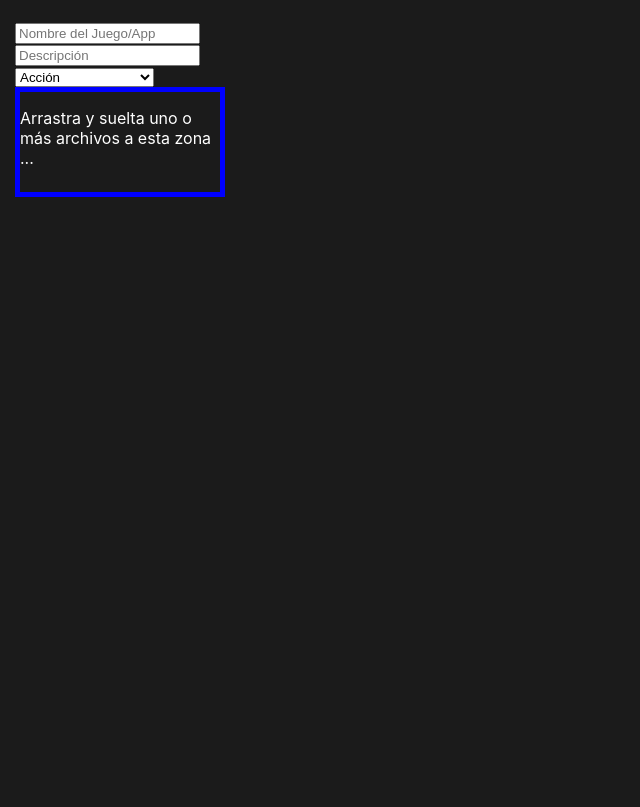
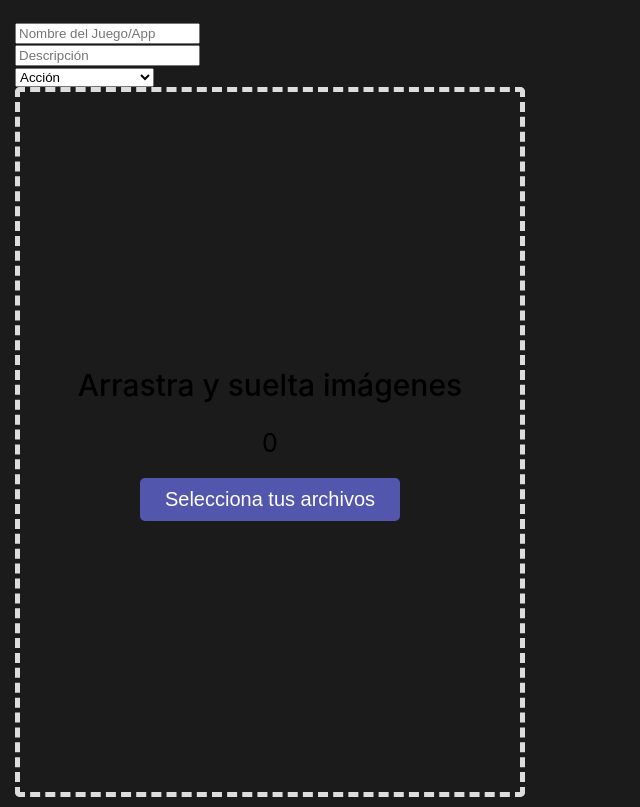
Before and after one commit to fedelaborda/Proyecto2022, a PHP site: page /Proyecto2022/publicarJuego.php in a window 1280 px wide. Shown: the part 100-907 px from the top of the page, without its empty margins (0-640 px from the left). Before the commit the page ends 297 px from the top, so only its background shows below. Run offline with PHP 8.4, Linux system fonts and the light colour scheme.

Commit message:
drag and drop actualizado

```diff
--- a/estilopublicar.css
+++ b/estilopublicar.css
@@ -13,8 +13,66 @@ nav ul li{
     color: white;
 
 }
-#drop_zone {
-    border: 5px solid blue;
-    width:  200px;
-    height: 100px;
+.drag-area {
+    border: 5px dashed #ddd;
+    width:  500px;
+    height: 700px;
+    border-radius: 5px;
+    display: flex;
+    align-items: center;
+    justify-content: center;
+    flex-direction: column;
   }
+
+  .drag-area.active{
+      background-color: #b8d4fe;
+      color: black;
+      border: 2px dashed #618ac9;
+  }
+
+  .drag-area h2 {
+    font-size: 30px;
+    font-weight: 500;
+    color: #000;
+  }
+
+  .drag-area span {
+      font-size: 25px;
+      color: #000;
+  }
+
+  .drag-area button {
+      padding: 10px 25px;
+      font-size: 20px;
+      border: 0;
+      outline: none;
+      background-color: #5256ad;
+      color: white;
+      border-radius: 5px;
+      cursor: pointer;
+      margin: 20px;
+  }
+
+  .file-container {
+      display: flex;
+      align-items: center;
+      gap: 10px;
+      padding: 10px;
+      border: solid 1px #ddd;
+  }
+
+  #preview {
+      margin-top: 10px;
+  }
+
+  .status-text {
+      padding: 0 10px;
+  }
+
+  .success{
+      color: #52ad5a;
+  }
+
+  .failure{
+      color: #ff0000;
+  }
--- a/publicarJuego.php
+++ b/publicarJuego.php
@@ -6,7 +6,6 @@
     <meta name="viewport" content="width=device-width, initial-scale=1.0">
     <title>Publicar - OrtLauncher</title>
     <link rel="stylesheet" href="estilopublicar.css" />
-    <script src="./publishGame.js"></script>
 </head>
 <body>
 
@@ -55,10 +54,16 @@
 
     </select>
 
-    <div id="drop_zone" ondrop="dropHandler(event);" ondragover="dragOverHandler(event);">
-  <p>Arrastra y suelta uno o más archivos a esta zona ...</p>
-</div>
+    <div class = "drag-area">
+        <h2>Arrastra y suelta imágenes</h2>
+        <span>0</span>
+        <button>Selecciona tus archivos</button>
+        <input type="file" name="" id="input-file" hidden multiple />
+    </div>
 
+    <div id="preview"></div>
+
+    <script src="publishGame.js"></script>
 
 </body>
 </html>
```
Also changed, not shown: publishGame.js (+8 -42 lines).
